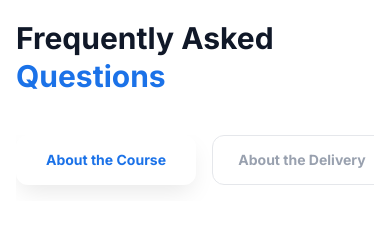
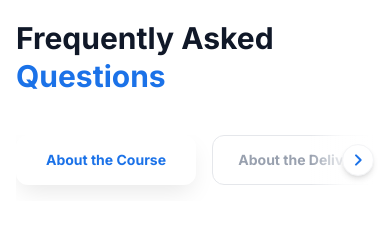
Before and after one commit to arjav-14/accredian-clone, a Next.js app: page / in a window 390 px wide. Shown: the part 4540-4790 px from the top of the page. Built offline with nearby package versions, Linux system fonts and the light colour scheme.

Commit message:
added arrows to the faq

```diff
--- a/app/components/FAQs.js
+++ b/app/components/FAQs.js
@@ -1,9 +1,12 @@
 "use client";
-import { useState } from "react";
+import { useState, useRef, useEffect } from "react";
 
 export default function FAQs() {
   const [activeTab, setActiveTab] = useState("Course");
   const [openIndex, setOpenIndex] = useState(0);
+  const [showRightArrow, setShowRightArrow] = useState(true);
+  const [showLeftArrow, setShowLeftArrow] = useState(false);
+  const scrollContainerRef = useRef(null);
 
   const faqData = {
     Course: [
@@ -48,6 +51,31 @@ export default function FAQs() {
     { name: "Miscellaneous", id: "Miscellaneous" }
   ];
 
+  const handleScroll = () => {
+    if (scrollContainerRef.current) {
+      const { scrollLeft, scrollWidth, clientWidth } = scrollContainerRef.current;
+      setShowLeftArrow(scrollLeft > 10);
+      setShowRightArrow(scrollLeft < scrollWidth - clientWidth - 10);
+    }
+  };
+
+  useEffect(() => {
+    const container = scrollContainerRef.current;
+    if (container) {
+      container.addEventListener("scroll", handleScroll);
+      // Initial check
+      handleScroll();
+    }
+    return () => container?.removeEventListener("scroll", handleScroll);
+  }, []);
+
+  const scroll = (direction) => {
+    if (scrollContainerRef.current) {
+      const scrollAmount = direction === "left" ? -200 : 200;
+      scrollContainerRef.current.scrollBy({ left: scrollAmount, behavior: "smooth" });
+    }
+  };
+
   return (
     <div id="faqs" className="faqs w-full mt-20 sm:mt-32 flex flex-col items-center px-4 max-w-6xl mx-auto relative">
       <div className="text-left md:text-center w-full mb-10 md:mb-16">
@@ -58,8 +86,28 @@ export default function FAQs() {
 
       <div className="w-full flex flex-col md:flex-row gap-8 lg:gap-16">
 
-        {/* Tabs: Horizontal Scroll on Mobile, Vertical Sidebar on Desktop */}
-        <div className="flex flex-row md:flex-col overflow-x-auto md:overflow-x-visible w-full md:w-1/3 gap-4 pb-4 md:pb-0 scrollbar-hide snap-x">
+        {/* Tabs Container */}
+        <div className="relative w-full md:w-1/3">
+
+          {/* Left Arrow (Dynamic) */}
+          {showLeftArrow && (
+            <div className="absolute left-0 top-0 bottom-4 w-12 bg-gradient-to-r from-white via-white/80 to-transparent flex items-center justify-start md:hidden z-10">
+              <button
+                onClick={() => scroll("left")}
+                className="w-8 h-8 rounded-full bg-white shadow-md border border-gray-100 flex items-center justify-center ml-0 active:scale-90 transition-transform"
+              >
+                <svg className="w-4 h-4 text-universal" fill="none" stroke="currentColor" viewBox="0 0 24 24">
+                  <path strokeLinecap="round" strokeLinejoin="round" strokeWidth="3" d="M15 19l-7-7 7-7" />
+                </svg>
+              </button>
+            </div>
+          )}
+
+          {/* Horizontal Scroll on Mobile */}
+          <div
+            ref={scrollContainerRef}
+            className="flex flex-row md:flex-col overflow-x-auto md:overflow-x-visible w-full gap-4 pb-4 md:pb-0 scrollbar-hide snap-x relative pr-8 md:pr-0"
+          >
             {tabs.map((tab) => (
               <button
                 key={tab.id}
@@ -76,6 +124,21 @@ export default function FAQs() {
                 {tab.name}
               </button>
             ))}
+          </div>
+
+          {/* Right Arrow (Dynamic) */}
+          {showRightArrow && (
+            <div className="absolute right-0 top-0 bottom-4 w-16 bg-gradient-to-l from-white via-white/80 to-transparent flex items-center justify-end md:hidden z-10">
+              <button
+                onClick={() => scroll("right")}
+                className="w-8 h-8 rounded-full bg-white shadow-md border border-gray-100 flex items-center justify-center mr-0 active:scale-90 transition-transform"
+              >
+                <svg className="w-4 h-4 text-universal" fill="none" stroke="currentColor" viewBox="0 0 24 24">
+                  <path strokeLinecap="round" strokeLinejoin="round" strokeWidth="3" d="M9 5l7 7-7 7" />
+                </svg>
+              </button>
+            </div>
+          )}
         </div>
 
         {/* Right Content for Questions */}
@@ -114,7 +177,6 @@ export default function FAQs() {
             ))}
           </div>
 
-          {/* Enquire Button Below Questions */}
           <div className="mt-10 md:mt-12 flex justify-center w-full">
             <button className="bg-universal text-white font-bold py-3.5 px-12 rounded-xl shadow-lg hover:bg-blue-700 transition-all active:scale-[0.98] font-circular text-sm">
               Enquire Now
```
Lines whose indentation alone changed are shown as unchanged.
